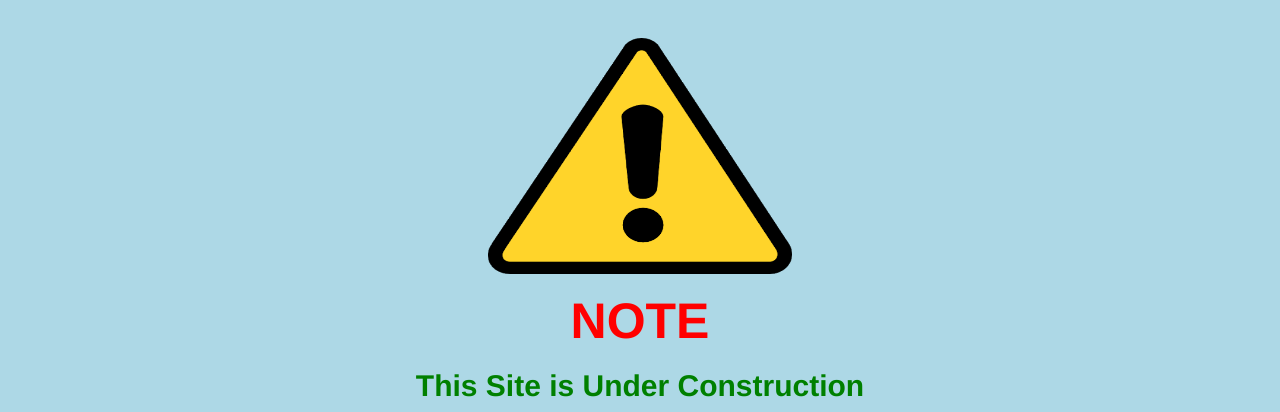
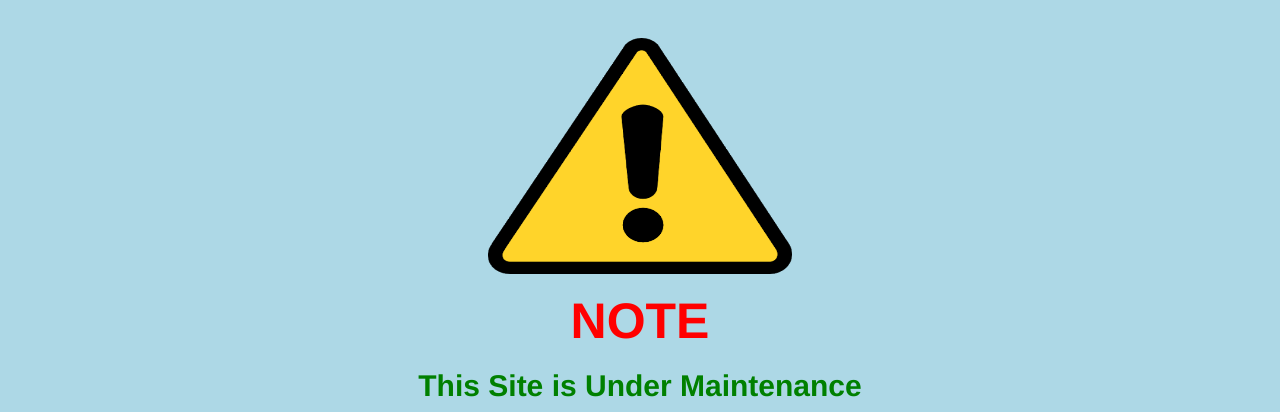
Before and after one commit to royalvison/Doc.Card.github.io, a plain HTML site: page index.html in a window 1280 px wide. Shown: the part 1209-1621 px from the top of the page. Drawn offline with nearby package versions, Linux system fonts and the light colour scheme.

Commit message:
Update index.html

```diff
--- a/index.html
+++ b/index.html
@@ -70,6 +70,6 @@ body {
 	<br>
 	<center> <img src="img/al.png" class="img-rounded" alt="Logo" width="304" height="236">
 	<center><h1 style="color:red; font-size:50px;"><b>NOTE</b></h1>
-	<center><h2 style="color:green; font-size:30;"><b>This Site is Under Construction</b></h2>
+	<center><h2 style="color:green; font-size:30;"><b>This Site is Under Maintenance</b></h2>
 </body>
 </html>
```
